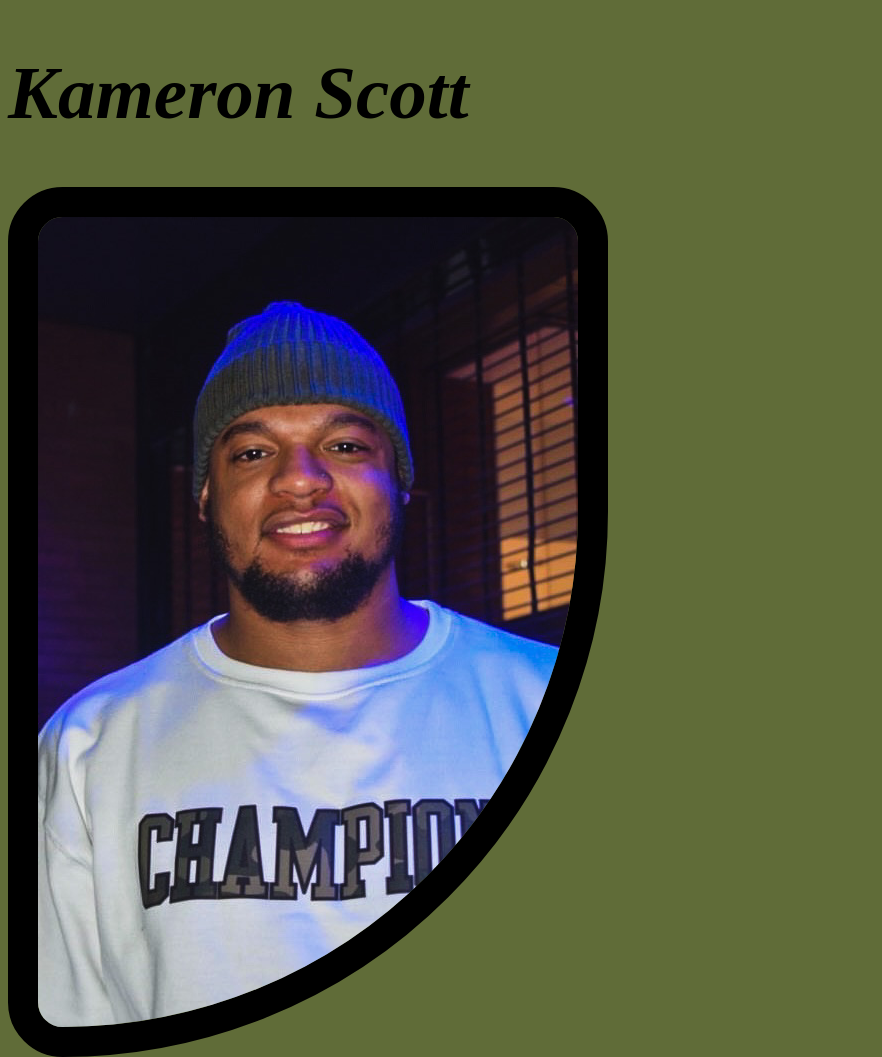
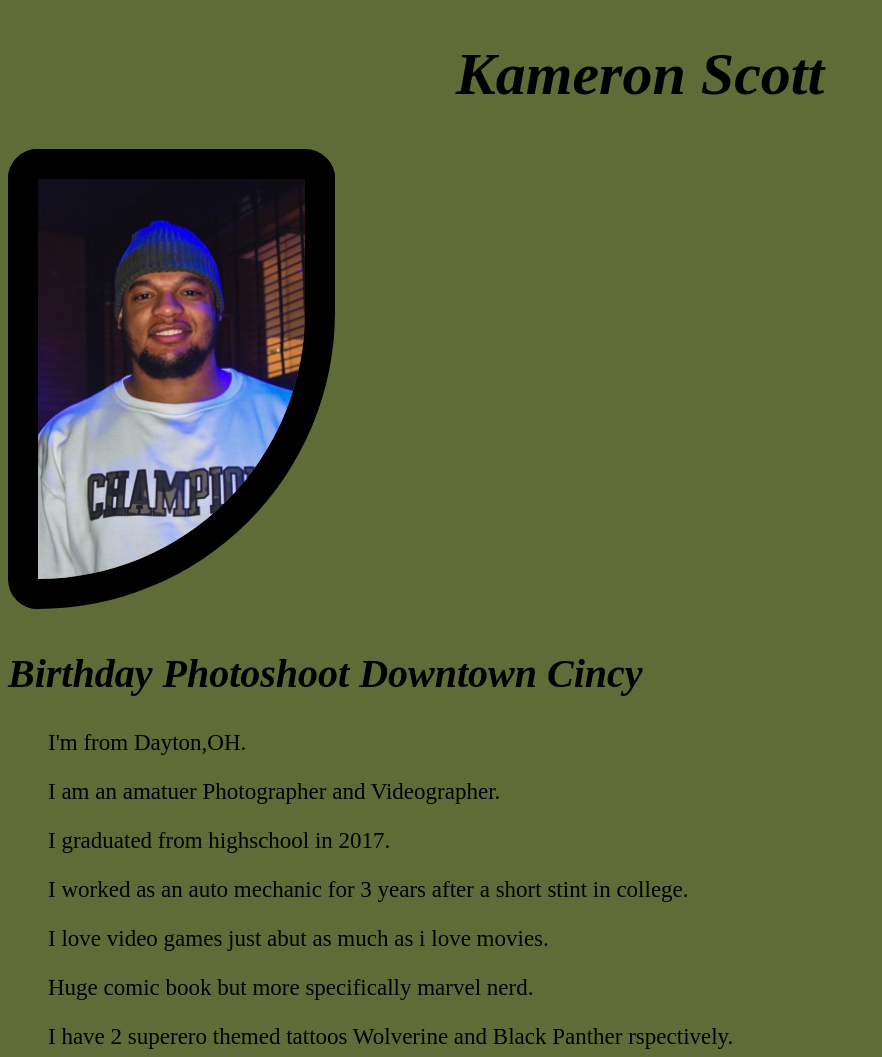
Before and after one commit to jiffteam/About-Me, a plain HTML site: page index.html in a window 1280 px wide. Shown: the top 1057 px of the page, without its empty margins (0-882 px from the left). Drawn offline with Linux system fonts and the light colour scheme.

Commit message:
added style

```diff
--- a/index.html
+++ b/index.html
@@ -9,7 +9,7 @@
 </head>
 <body>
     <h1>Kameron Scott</h1>
-<img src="./Kam aboutme..JPG" alt="" class="thick-black-border"class="smaller-image2">
+<img src="./Kam aboutme..JPG" alt="" class="thick-black-border smaller-image2">
 <h2>Birthday Photoshoot Downtown Cincy</h2>
 <ul>I'm from Dayton,OH.</ul>
 <ul>I am an amatuer Photographer and Videographer.</ul>
--- a/style.css
+++ b/style.css
@@ -1,6 +1,11 @@
 
 
-h1 { font-style:italic ; font-size: 75px;}
+
+h1 { font-style:italic ;}
+h1{
+    text-align: center;
+    font-size: 60px;
+}
 
 h2 { font-size: 40px; font-style: oblique;}
 
@@ -8,13 +13,17 @@ ul { font-size: 23px; }
 
 ol { font-size: 23px;}
 
-body {background-color: #606c38;}
+body {background-color: #606c38;
+  font-size: 30px;
+}
 
 .smaller-image{
-   width: 675px;
+   max-width: 100%;
+   height: auto;
 }
 .smaller-image2{
-   max-height: 300px;
+   max-height: 400px;
+   align-self: center;
  }
 .thick-black-border2{
     border-color: black;
@@ -23,16 +32,19 @@ body {background-color: #606c38;}
 }
 
 .thick-black-border{
-    border-end-end-radius: 100000px;
-   border-top-left-radius: 10000px;
-   border-bottom-left-radius: 10000px;
-   border-top-right-radius: 10000px;
+    border-end-end-radius: 1000px;
+   border-top-left-radius: 100px;
+   border-bottom-left-radius: 100px;
+   border-top-right-radius: 100px;
     border-color: black;
     border-width: 30px;
     border-style: solid;
+    align-items: center;
 }
 
-
+.smaller-image2{
+    size-adjust: 100px;
+}
 
 .thick-black-border3{
     border-color: black;
@@ -56,3 +68,9 @@ body {background-color: #606c38;}
     border-width: 10px;
     border-style: solid;
 }
+
+@media (max-width:400px) {
+    body{
+
+    }
+}
```
Also changed, not shown: education.html (line endings or trailing spaces).
